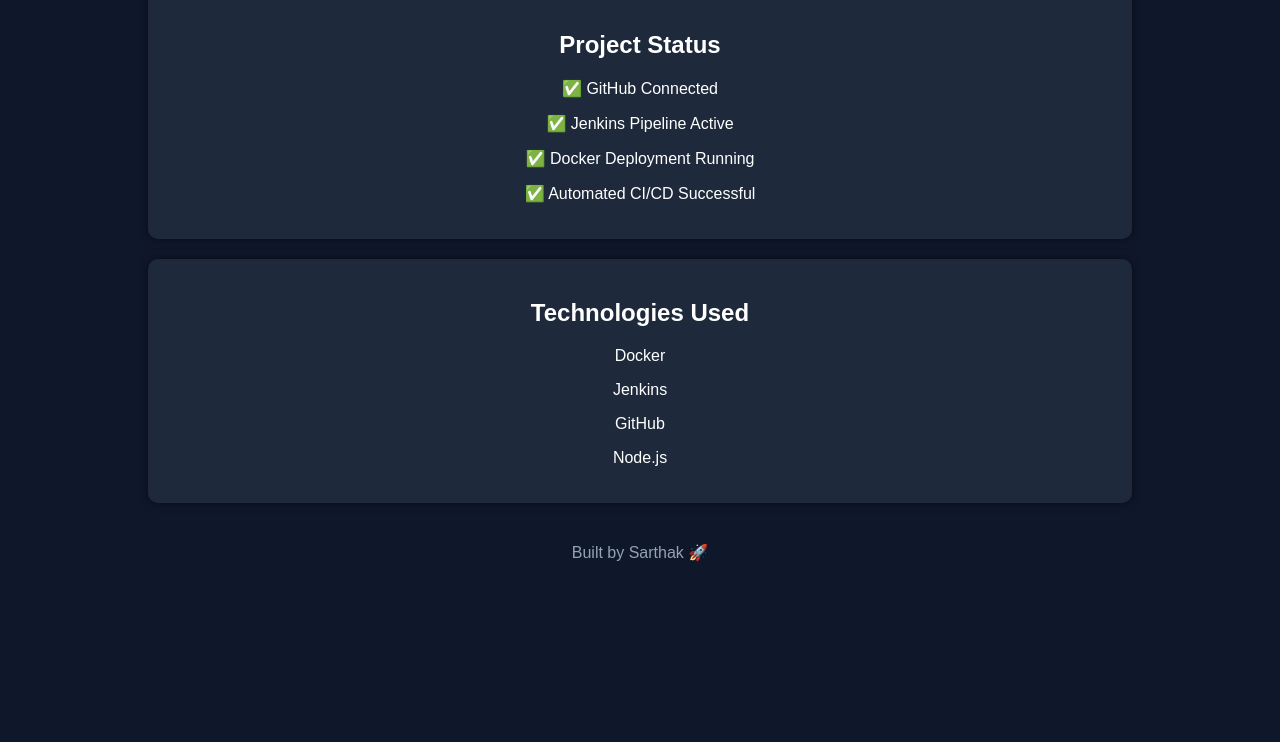
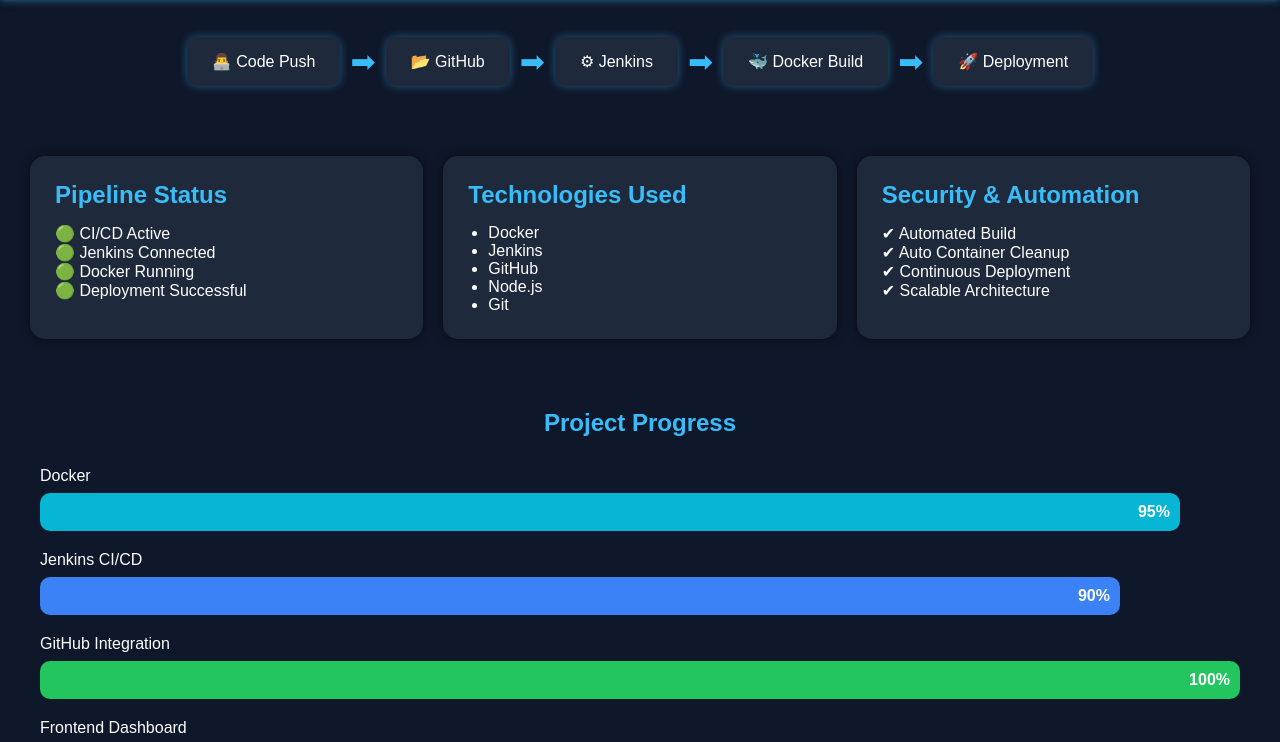
Before and after one commit to Sarthak-Chaubey/devsecops-project, a website: page public/index.html in a window 1280 px wide. Shown: the part 158-900 px from the top of the page. Before the commit the page ends 800 px from the top, so only its background shows below. Drawn offline with Linux system fonts and the light colour scheme.

Commit message:
Upgraded professional frontend dashboard

```diff
--- a/public/index.html
+++ b/public/index.html
@@ -1,34 +1,88 @@
 <!DOCTYPE html>
-<html>
+<html lang="en">
 <head>
+    <meta charset="UTF-8">
+    <meta name="viewport" content="width=device-width, initial-scale=1.0">
     <title>DevSecOps Dashboard</title>
     <link rel="stylesheet" href="style.css">
 </head>
 <body>
 
-<div class="container">
-    <h1>🚀 DevSecOps CI/CD Pipeline</h1>
+<header>
+    <h1>🚀 DevSecOps CI/CD Dashboard</h1>
+    <p>Automated Pipeline using Jenkins, Docker & GitHub</p>
+</header>
+
+<section class="pipeline">
+    <div class="step">👨‍💻 Code Push</div>
+    <div class="arrow">➡</div>
+    <div class="step">📂 GitHub</div>
+    <div class="arrow">➡</div>
+    <div class="step">⚙ Jenkins</div>
+    <div class="arrow">➡</div>
+    <div class="step">🐳 Docker Build</div>
+    <div class="arrow">➡</div>
+    <div class="step">🚀 Deployment</div>
+</section>
+
+<section class="cards">
 
     <div class="card">
-        <h2>Project Status</h2>
-        <p>✅ GitHub Connected</p>
-        <p>✅ Jenkins Pipeline Active</p>
-        <p>✅ Docker Deployment Running</p>
-        <p>✅ Automated CI/CD Successful</p>
+        <h2>Pipeline Status</h2>
+        <p>🟢 CI/CD Active</p>
+        <p>🟢 Jenkins Connected</p>
+        <p>🟢 Docker Running</p>
+        <p>🟢 Deployment Successful</p>
     </div>
 
     <div class="card">
         <h2>Technologies Used</h2>
-        <p>Docker</p>
-        <p>Jenkins</p>
-        <p>GitHub</p>
-        <p>Node.js</p>
+        <ul>
+            <li>Docker</li>
+            <li>Jenkins</li>
+            <li>GitHub</li>
+            <li>Node.js</li>
+            <li>Git</li>
+        </ul>
     </div>
 
-    <div class="footer">
-        Built by Sarthak 🚀
+    <div class="card">
+        <h2>Security & Automation</h2>
+        <p>✔ Automated Build</p>
+        <p>✔ Auto Container Cleanup</p>
+        <p>✔ Continuous Deployment</p>
+        <p>✔ Scalable Architecture</p>
     </div>
-</div>
+
+</section>
+
+<section class="graph-section">
+    <h2>Project Progress</h2>
+
+    <div class="bar">
+        <label>Docker</label>
+        <div class="progress docker">95%</div>
+    </div>
+
+    <div class="bar">
+        <label>Jenkins CI/CD</label>
+        <div class="progress jenkins">90%</div>
+    </div>
+
+    <div class="bar">
+        <label>GitHub Integration</label>
+        <div class="progress github">100%</div>
+    </div>
+
+    <div class="bar">
+        <label>Frontend Dashboard</label>
+        <div class="progress frontend">85%</div>
+    </div>
+</section>
+
+<footer>
+    Built by Sarthak 🚀 | DevSecOps Project
+</footer>
 
 </body>
 </html>
--- a/public/style.css
+++ b/public/style.css
@@ -1,32 +1,132 @@
-body {
-    background: #0f172a;
-    color: white;
-    font-family: Arial;
-    margin: 0;
-    padding: 0;
+*{
+    margin:0;
+    padding:0;
+    box-sizing:border-box;
 }
 
-.container {
-    width: 80%;
-    margin: auto;
-    text-align: center;
-    padding-top: 50px;
+body{
+    font-family: Arial, sans-serif;
+    background:#0f172a;
+    color:white;
 }
 
-h1 {
-    color: #38bdf8;
-    margin-bottom: 40px;
+header{
+    text-align:center;
+    padding:40px;
+    background:#111827;
+    box-shadow:0 0 10px #38bdf8;
 }
 
-.card {
-    background: #1e293b;
-    padding: 20px;
-    margin: 20px;
-    border-radius: 10px;
-    box-shadow: 0px 0px 10px rgba(0,0,0,0.5);
+header h1{
+    color:#38bdf8;
+    font-size:40px;
 }
 
-.footer {
-    margin-top: 40px;
-    color: #94a3b8;
+header p{
+    margin-top:10px;
+    color:#cbd5e1;
 }
+
+.pipeline{
+    display:flex;
+    justify-content:center;
+    align-items:center;
+    flex-wrap:wrap;
+    margin:40px;
+    gap:10px;
+}
+
+.step{
+    background:#1e293b;
+    padding:15px 25px;
+    border-radius:10px;
+    box-shadow:0 0 10px rgba(56,189,248,0.4);
+}
+
+.arrow{
+    font-size:30px;
+    color:#38bdf8;
+}
+
+.cards{
+    display:grid;
+    grid-template-columns:repeat(auto-fit,minmax(250px,1fr));
+    gap:20px;
+    padding:30px;
+}
+
+.card{
+    background:#1e293b;
+    padding:25px;
+    border-radius:15px;
+    transition:0.3s;
+    box-shadow:0 0 10px rgba(0,0,0,0.5);
+}
+
+.card:hover{
+    transform:translateY(-10px);
+    box-shadow:0 0 20px #38bdf8;
+}
+
+.card h2{
+    margin-bottom:15px;
+    color:#38bdf8;
+}
+
+.card ul{
+    padding-left:20px;
+}
+
+.graph-section{
+    padding:40px;
+}
+
+.graph-section h2{
+    text-align:center;
+    margin-bottom:30px;
+    color:#38bdf8;
+}
+
+.bar{
+    margin-bottom:20px;
+}
+
+label{
+    display:block;
+    margin-bottom:8px;
+}
+
+.progress{
+    padding:10px;
+    border-radius:10px;
+    text-align:right;
+    font-weight:bold;
+}
+
+.docker{
+    width:95%;
+    background:#06b6d4;
+}
+
+.jenkins{
+    width:90%;
+    background:#3b82f6;
+}
+
+.github{
+    width:100%;
+    background:#22c55e;
+}
+
+.frontend{
+    width:85%;
+    background:#f59e0b;
+}
+
+footer{
+    text-align:center;
+    padding:20px;
+    margin-top:30px;
+    background:#111827;
+    color:#94a3b8;
+}
```
